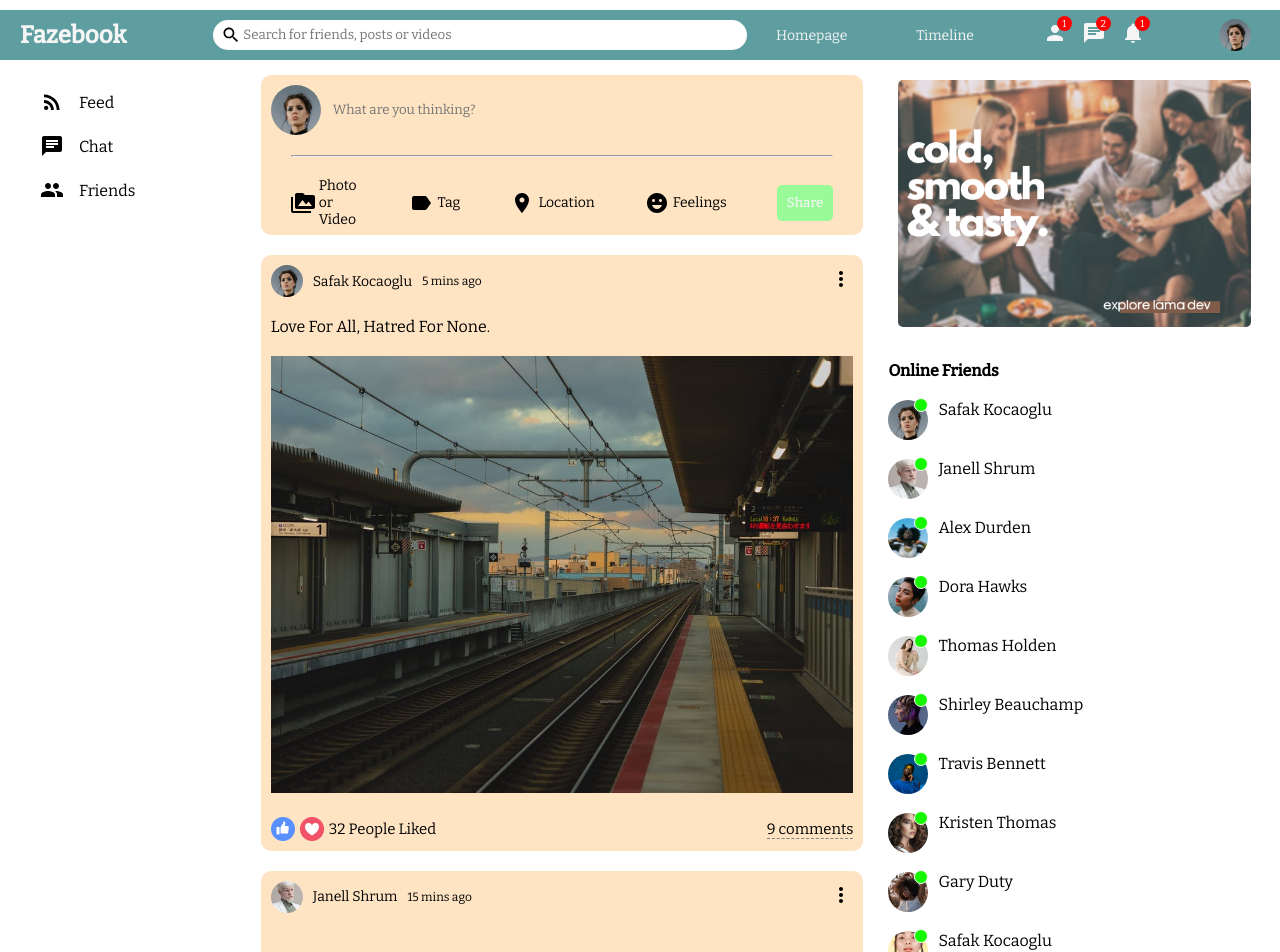
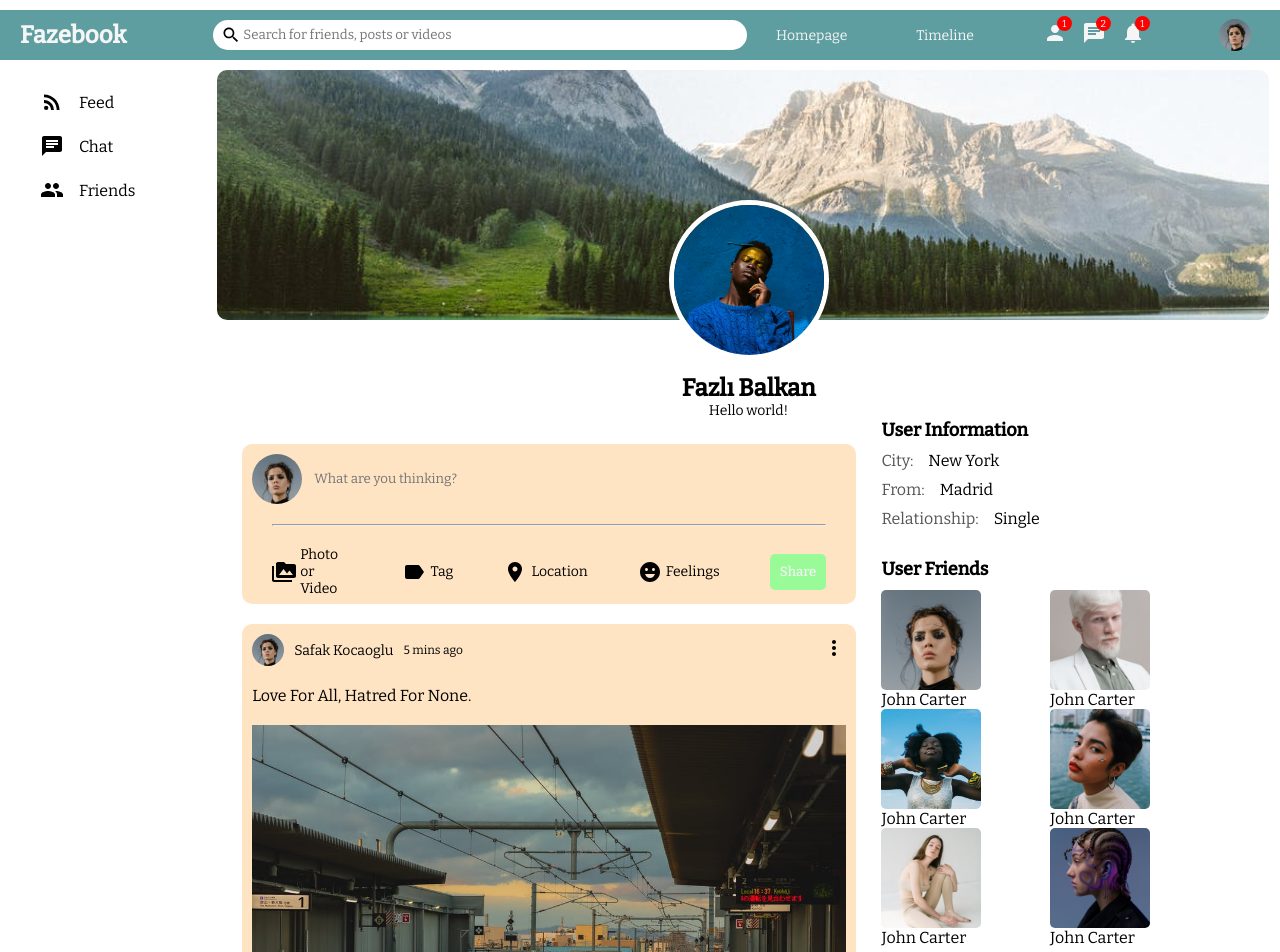
Before and after one commit to fazlibalkan/fazebook, a React (Create React App) app in the folder client/: page / in a window 1280 px wide. Shown: the top 952 px of the page. Built offline with nearby package versions, Linux system fonts and the light colour scheme.

Commit message:
profile page added

```diff
--- a/client/src/App.js
+++ b/client/src/App.js
@@ -1,8 +1,9 @@
 import Home from "./pages/home/Home.jsx"
+import Profile from "./pages/profile/Profile.jsx";
 //import {Person} from "@mui/icons-material"
 
 function App() {
-  return <Home/>
+  return <Profile/>
 }
 
 export default App;
--- a/client/src/components/rightbar/Rightbar.jsx
+++ b/client/src/components/rightbar/Rightbar.jsx
@@ -3,9 +3,11 @@
 import {Users} from "../../dummyData"
 import Online from "../online/Online.jsx"
 
-export default function Rightbar() {
-  return (
-    <div className="rightbar">
+export default function Rightbar({profile}) {
+
+  const HomeRightBar = () => {
+    return (
+      <>
         <img className="rightbarAd" src="assets/ad.png" alt="" />
         <h4 className="rightbarTitle">Online Friends</h4>
 
@@ -14,6 +16,62 @@
             <Online key={u.id} user={u}/>
           ))}
         </ul>
+      </>
+    )
+  }
+
+  const ProfileRightBar = () => {
+    return (
+      <>
+        <h4 className="rightbarTitle">User Information</h4>
+        <div className="rightbarInfo">
+          <div className="rightbarInfoItem">
+            <span className="rightbarInfoKey">City:</span>
+            <span className="rightbarInfoValue">New York</span>
+          </div>
+          <div className="rightbarInfoItem">
+            <span className="rightbarInfoKey">From:</span>
+            <span className="rightbarInfoValue">Madrid</span>
+          </div>
+          <div className="rightbarInfoItem">
+            <span className="rightbarInfoKey">Relationship:</span>
+            <span className="rightbarInfoValue">Single</span>
+          </div>
+        </div>
+        <h4 className="rightbarTitle">User Friends</h4>
+        <div className="rightbarFollowings">
+          <div className="rightbarFollowing">
+            <img src="assets/person/1.jpeg" alt="" className="rightbarFollowingImg" />
+            <span className="rightbarFollowingName">John Carter</span>
+          </div>
+          <div className="rightbarFollowing">
+            <img src="assets/person/2.jpeg" alt="" className="rightbarFollowingImg" />
+            <span className="rightbarFollowingName">John Carter</span>
+          </div>
+          <div className="rightbarFollowing">
+            <img src="assets/person/3.jpeg" alt="" className="rightbarFollowingImg" />
+            <span className="rightbarFollowingName">John Carter</span>
+          </div>
+          <div className="rightbarFollowing">
+            <img src="assets/person/4.jpeg" alt="" className="rightbarFollowingImg" />
+            <span className="rightbarFollowingName">John Carter</span>
+          </div>
+          <div className="rightbarFollowing">
+            <img src="assets/person/5.jpeg" alt="" className="rightbarFollowingImg" />
+            <span className="rightbarFollowingName">John Carter</span>
+          </div>
+          <div className="rightbarFollowing">
+            <img src="assets/person/6.jpeg" alt="" className="rightbarFollowingImg" />
+            <span className="rightbarFollowingName">John Carter</span>
+          </div>
+        </div>
+      </>
+    )
+  }
+
+  return (
+    <div className="rightbar">
+        <ProfileRightBar/>
     </div>
   )
 }
--- a/client/src/components/rightbar/rightbar.css
+++ b/client/src/components/rightbar/rightbar.css
@@ -19,34 +19,42 @@
     list-style: none;
 }
 
-.rightbarFriend {
-    display: flex;
-    margin-bottom: 15px;
+.rightbarTitle {
+    font-size: 18px;
+    font-weight: 600;
+    margin-bottom: 10px;
 }
 
-.rightbarProfileImageContainer {
-    margin-right: 10px;
-    position: relative;
+.rightbarInfo {
+    margin-bottom: 30px;
 }
 
-.rightbarProfileImage {
-    width: 40px;
-    height: 40px;
-    border-radius: 50%;
-    object-fit: cover;
+.rightbarInfoItem {
+    margin-bottom: 10px;
 }
 
-.rightbarOnline {
-    width: 12px;
-    height: 12px;
-    border-radius: 50%;
-    background-color: rgb(21, 248, 0);
-    position: absolute;
-    top: -2px;
-    right: 0;
-    border: 1px solid white;
+.rightbarInfoKey {
+    margin-right: 15px;
+    color: #555;
 }
 
-.rightbarUsername {
-    font-size: 16px;
+.rightbarFollowings {
+    display: flex;
+    flex-wrap: wrap;
+    justify-content: space-between;
+    margin-right: 120px;
 }
+
+.rightbarFollowing {
+    display: flex;
+    flex-direction: column;
+    margin-right: 10px;
+
+}
+
+.rightbarFollowingImg {
+    width: 100px;
+    height: 100px;
+    object-fit: cover;
+    border-radius: 5px;
+}
--- /dev/null
+++ b/client/src/pages/profile/Profile.jsx
@@ -0,0 +1,35 @@
+import Topbar from "../../components/topbar/Topbar";
+import Sidebar from "../../components/sidebar/Sidebar";
+import Feed from "../../components/feed/Feed";
+import Rightbar from "../../components/rightbar/Rightbar";
+import "./profile.css"
+
+export default function Profile() {
+  return (
+    <>
+        <Topbar/>
+        <div className="profile">
+
+            <Sidebar/>
+            <div className="profileRight">
+                <div className="profileRightTop">
+                    <div className="profileCover">
+                        <img className="profileCoverImg" src="assets/post/3.jpeg" alt="" />
+                        <img className="profileUserImg" src="assets/person/7.jpeg" alt="" />
+                    </div>
+                    <div className="profileInfo">
+                        <h4 className="profileInfoName">Fazlı Balkan</h4>
+                        <h4 className="profileDesc">Hello world!</h4>
+                    </div>
+                </div>
+                <div className="profileRightBottom">
+                    <Feed/>
+                    <Rightbar profile/>
+                </div>
+
+            </div>
+        </div>
+
+    </>
+  )
+}
--- /dev/null
+++ b/client/src/pages/profile/profile.css
@@ -0,0 +1,55 @@
+.profile {
+    display: flex;
+    margin-top: 50px;
+}
+
+.profileRight {
+    flex: 9;
+}
+
+.profileCover {
+    height: 320;
+    position: relative;
+}
+
+.profileCoverImg {
+    width: 99%;
+    height: 250px;
+    object-fit: cover;
+    margin-top: 20px;
+    border-radius: 10px;
+}
+
+.profileUserImg {
+    width: 150px;
+    height: 150px;
+    border-radius: 50%;
+    object-fit: cover;
+    position: absolute;
+    left: 0;
+    right: 0;
+    margin: auto;
+    top: 150px;
+    border: 5px solid white;
+}
+
+.profileInfo {
+    display: flex;
+    flex-direction: column;
+    align-items: center;
+    margin-top: 50px;
+}
+
+.profileInfoName {
+    font-size: 24px;
+
+}
+
+.profileDesc {
+    font-size: 14px;
+    font-weight: 400;
+}
+
+.profileRightBottom {
+    display: flex;
+}
```
